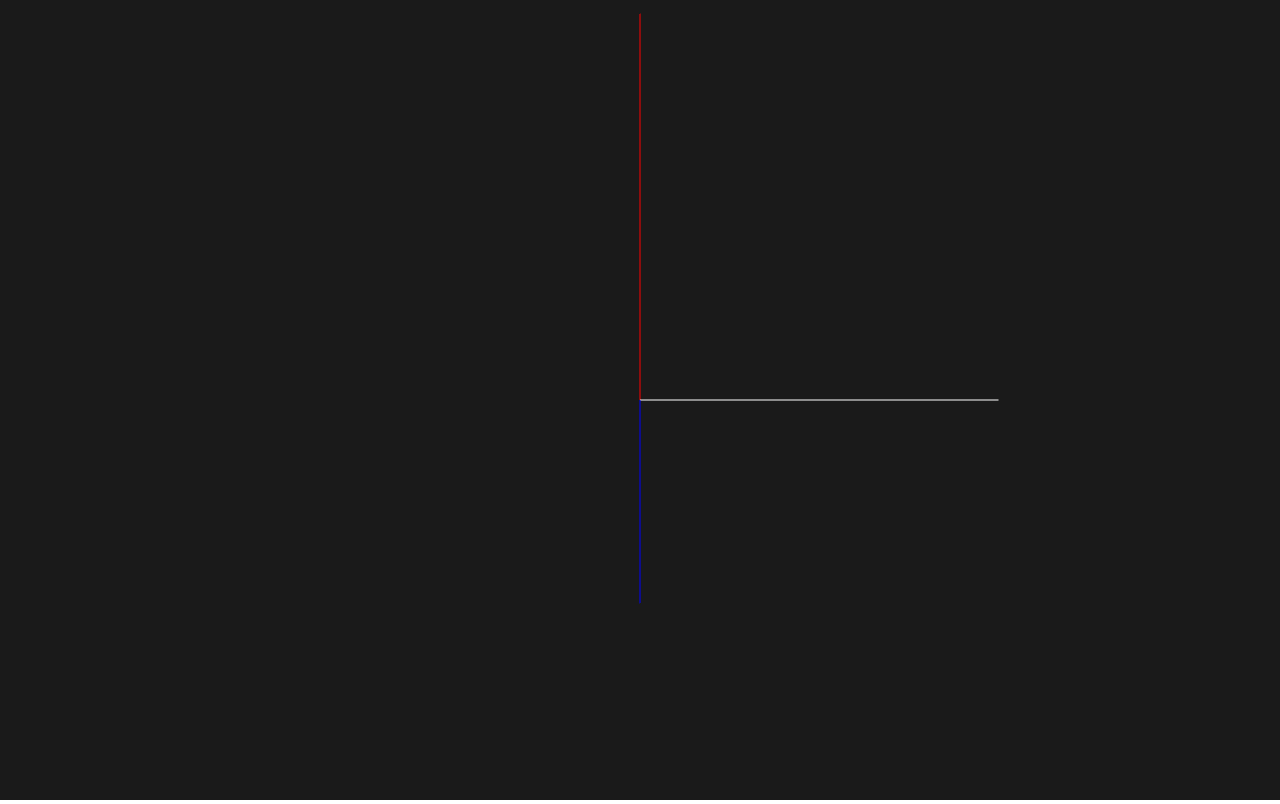
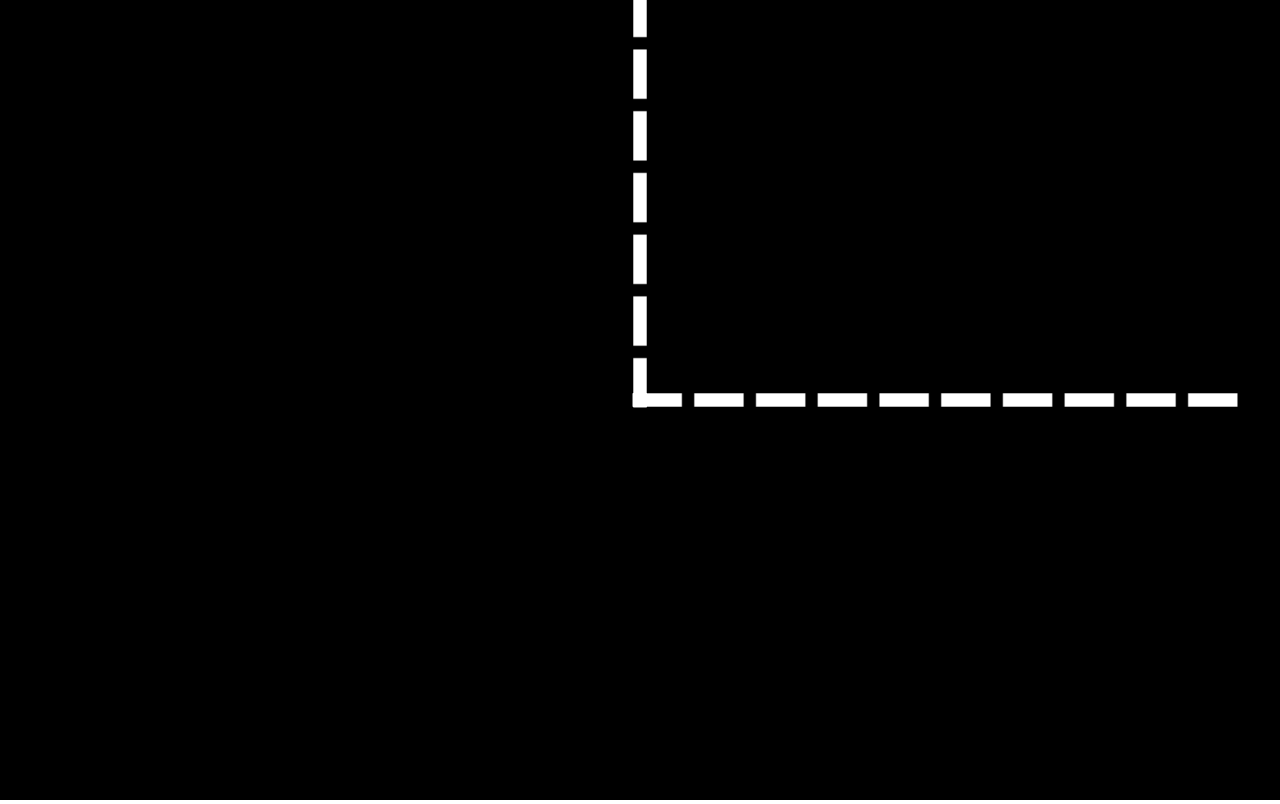
Before and after one commit to anticodeninja/cogn-render, a plain HTML site: page index.html in a window 1280 px wide. Drawn offline with Linux system fonts and the light colour scheme.

Commit message:
First working prototype

```diff
--- a/index.html
+++ b/index.html
@@ -5,7 +5,7 @@
     <meta name="viewport" content="width=device-width,initial-scale=1">
     <title>LineTriangleTest</title>
     <style type='text/css'>
-      html, body { width: 100%; height: 100%; margin: 0; padding: 0 }
+      html, body { width: 100%; height: 100%; margin: 0; padding: 0; overflow: hidden; }
     </style>
     <script src="gl-matrix.js"></script>
     <script src="litegl.js"></script>
--- a/script.js
+++ b/script.js
@@ -2,69 +2,113 @@ function init() {
     //create the rendering context
     var container = document.body;
 
-    var gl = GL.create({width: container.offsetWidth, height: container.offsetHeight});
+    var gl = GL.create({
+        width: container.offsetWidth,
+        height: container.offsetHeight,
+        antialias: false
+    });
     container.appendChild(gl.canvas);
     gl.animate();
+    //gl.viewport(0, 0, gl.drawingBufferWidth, gl.drawingBufferHeight);
 
-    var cam_pos = [0,100,250];
+    //var point = [gl.canvas.width, gl.canvas.height];
+    var point = [590, 00];
+    var angle = Math.atan2(point[1], point[0]);
+    var angle2 = Math.atan2(point[0], point[1]);
+    var length = Math.sqrt(Math.pow(point[0], 2) + Math.pow(point[1], 2));
+    var thickness = 10;
+    var pattern = 50;
+    var space = 10;
+    var antialias = 2;
 
-    var mesh = GL.Mesh.load({ vertices: [0,0,0, 0,100,0,  0,0,0, 100,0,0,  0,0,0, 0,0,100],
-			      colors: [1,0,0,1, 1,0,0,1,  1,1,1,1, 1,1,1,1,  0,0,1,1, 0,0,1,1 ] });
+    var mesh = GL.Mesh.load({
+        vertices: [
+            0, 0, 0,
+            point[0], point[1], 0,
+            point[0], point[1], 0,
 
-    //create basic matrices for cameras and transformation
+            0, 0, 0,
+            point[0], point[1], 0,
+            0, 0, 0,
+
+            0, 0, 0,
+            point[1], point[0], 0,
+            point[1], point[0], 0,
+
+            0, 0, 0,
+            point[1], point[0], 0,
+             0, 0, 0
+        ],
+        extra4: [
+            angle - Math.PI * 3 / 4, 0, 0, thickness,
+            angle - Math.PI * 1 / 4, 0, length, thickness,
+            angle + Math.PI * 1 / 4, 0, length, -thickness,
+
+            angle - Math.PI * 3 / 4, 0, 0, thickness,
+            angle + Math.PI * 1 / 4, 0, length, -thickness,
+            angle + Math.PI * 3 / 4, 0, 0, -thickness,
+
+            angle2 - Math.PI * 3 / 4, 1, 0, thickness,
+            angle2 - Math.PI * 1 / 4, 1, length, thickness,
+            angle2 + Math.PI * 1 / 4, 1, length, -thickness,
+
+            angle2 - Math.PI * 3 / 4, 1, 0, thickness,
+            angle2 + Math.PI * 1 / 4, 1, length, -thickness,
+            angle2 + Math.PI * 3 / 4, 1, 0, -thickness
+        ]
+    });
+
+    var cam_pos = [0, 0, gl.canvas.height / 2 / Math.tan(22.5 * DEG2RAD)];
+
     var persp = mat4.create();
     var view = mat4.create();
-    var model = mat4.create();
     var mvp = mat4.create();
-    var temp = mat4.create();
 
+    var cam_angle = 0.0;
     //get mouse actions
     gl.captureMouse();
-    gl.onmousemove = function(e)
-    {
-	if(e.dragging)
-	{
-	    mat4.rotateY(model,model,e.deltax * 0.01);
+    gl.onmousemove = function(e) {
+	if (e.dragging) {
+            cam_pos[0] -= e.deltax;
 	    cam_pos[1] += e.deltay;
 	}
     }
 
     //set the camera position
-    mat4.perspective(persp, 45 * DEG2RAD, gl.canvas.width / gl.canvas.height, 0.1, 1000);
-    mat4.lookAt(view, cam_pos,[0,0,0], [0,1,0]);
+    mat4.perspective(persp, 45 * DEG2RAD, gl.canvas.width / gl.canvas.height, 0, 1000);
+    //mat4.ortho(persp, 0, gl.canvas.width, 0, gl.canvas.height, 0, 10000);
+    //mat4.lookAt(view, cam_pos, [cam_pos[0], cam_pos[1], cam_pos[2]], [0, 1, 0]);
 
     //basic phong shader
     var shader = Shader.fromURL("shader.vert", "shader.frag");
 
     //generic gl flags and settings
-    gl.clearColor(0.1,0.1,0.1,1);
-    gl.disable( gl.DEPTH_TEST );
+    //gl.clearColor(0.1, 0.1, 0.1, 1);
+    gl.clearColor(0, 0, 0, 1);
+    gl.disable(gl.DEPTH_TEST);
+    gl.blendFunc(gl.SRC_ALPHA, gl.ONE);
+    gl.enable(gl.BLEND);
 
     //rendering loop
-    gl.ondraw = function()
-    {
-	gl.clear( gl.COLOR_BUFFER_BIT | gl.DEPTH_BUFFER_BIT );
+    gl.ondraw = function() {
+	gl.clear(gl.COLOR_BUFFER_BIT | gl.DEPTH_BUFFER_BIT);
 
 	//create modelview and projection matrices
-	mat4.lookAt(view, cam_pos,[0,0,0], [0,1,0]);
-	mat4.multiply(temp,view,model);
-	mat4.multiply(mvp,persp,temp);
-
-	//compute rotation matrix for normals
-	var modelt = mat4.toRotationMat4(mat4.create(), model);
+        //mat4.lookAt(view, cam_pos, [cam_pos[0], cam_pos[1], 0], [0, 1, 0]);
+        mat4.lookAt(view, cam_pos, [cam_pos[0], cam_pos[1], 0], [0, 1, 0]);
+        mat4.multiply(mvp, persp, view);
 
 	//render mesh using the shader
-	if(mesh)
+	if (mesh) {
 	    shader.uniforms({
-		u_color: [1,1,1,1],
-		u_mvp: mvp
-	    }).draw(mesh, gl.LINES);
-    };
-
-    //update loop
-    gl.onforceupdate = function(dt)
-    {
-	//rotate world
-	mat4.rotateY(model,model,dt*0.2);
+		u_mvp: mvp,
+                u_thickness: thickness,
+                u_antialias: antialias,
+                u_pattern: pattern,
+                u_space: space,
+                u_period: pattern + space,
+                u_aspect: [1 / gl.canvas.width, 1 / gl.canvas.height]
+	    }).draw(mesh, gl.TRIANGLES);
+        }
     };
 }
--- a/shader.frag
+++ b/shader.frag
@@ -1,7 +1,37 @@
 precision highp float;
-uniform vec4 u_color;
+
+uniform float u_antialias;
+uniform float u_thickness;
+uniform float u_pattern;
+uniform float u_space;
+uniform float u_period;
+
 varying vec4 v_color;
+varying vec2 v_pos;
 
 void main() {
-     gl_FragColor = u_color * v_color;
+    float koef_x = 1.0;
+    float koef_y = 1.0 - smoothstep(u_thickness, u_thickness + u_antialias, abs(v_pos.y));
+
+    gl_FragColor = v_color;
+    //gl_FragColor = vec4(1.0, 1.0, 1.0, 1.0);
+    //gl_FragColor.r = abs(v_pos.y) < u_thickness ? 1.0 : 0.0;
+
+    float modded = mod(v_pos.x, u_period);
+    if (modded > u_antialias && modded < (u_pattern - u_antialias)) {
+        koef_x = 1.0;
+        //gl_FragColor.g = 1.0;
+    } else if (modded > u_pattern) {
+        koef_x = 0.0;
+        //gl_FragColor.g = 0.0;
+    } else if (modded <= u_antialias) {
+        koef_x = smoothstep(0.0, u_antialias, modded);
+        //gl_FragColor.g = 0.5;
+    } else {
+        koef_x = 1.0 - smoothstep(u_pattern - u_antialias, u_pattern, modded);
+        //gl_FragColor.g = 0.5;
+    }
+    float koef = koef_y * koef_x;
+
+    gl_FragColor.a *= koef;
 }
--- a/shader.vert
+++ b/shader.vert
@@ -1,10 +1,29 @@
 precision highp float;
+
 attribute vec3 a_vertex;
-attribute vec4 a_color;
+attribute vec4 a_extra4;
+
 uniform mat4 u_mvp;
+uniform float u_thickness;
+uniform float u_antialias;
+uniform vec2 u_aspect;
+
 varying vec4 v_color;
+varying vec2 v_pos;
 
 void main() {
-     v_color = a_color;
-     gl_Position = u_mvp * vec4(a_vertex,1.0);
+    bool upper = a_extra4[0] > 0.0;
+    bool right = abs(a_extra4[0]) > 1.68;
+
+    v_color = vec4(1.0, 1.0, 1.0, 1.0);
+
+    gl_Position = u_mvp * vec4(a_vertex, 1.0);
+    gl_Position /= gl_Position.w;
+
+    vec2 transform = vec2(cos(a_extra4[0]), sin(a_extra4[0]));
+
+    gl_Position.xy = gl_Position.xy + 2.0 * (u_thickness + u_antialias) * transform * u_aspect;
+
+    v_pos.x = a_extra4[2];
+    v_pos.y = a_extra4[3] + 2.0 * u_antialias * sign(a_extra4[3]);
 }
```
